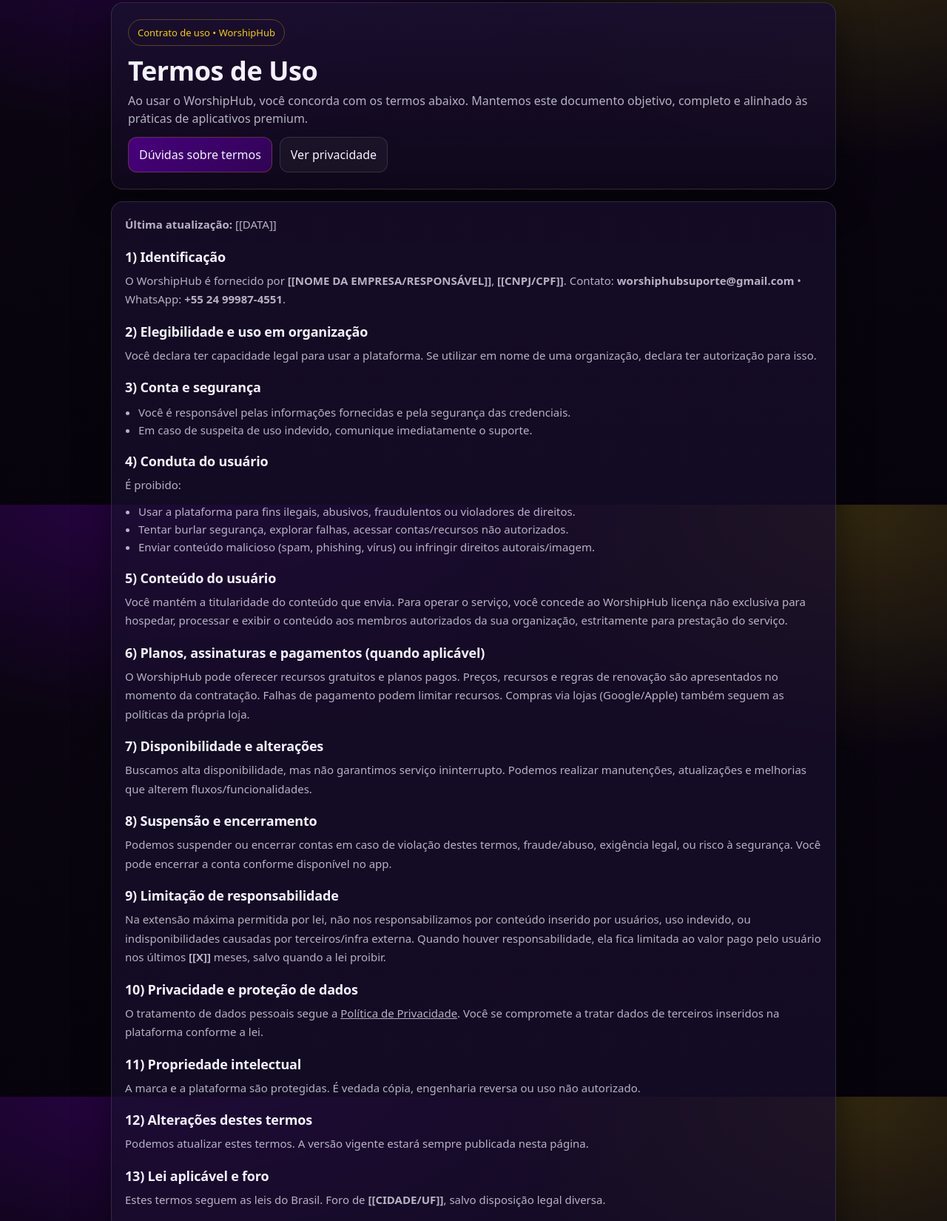
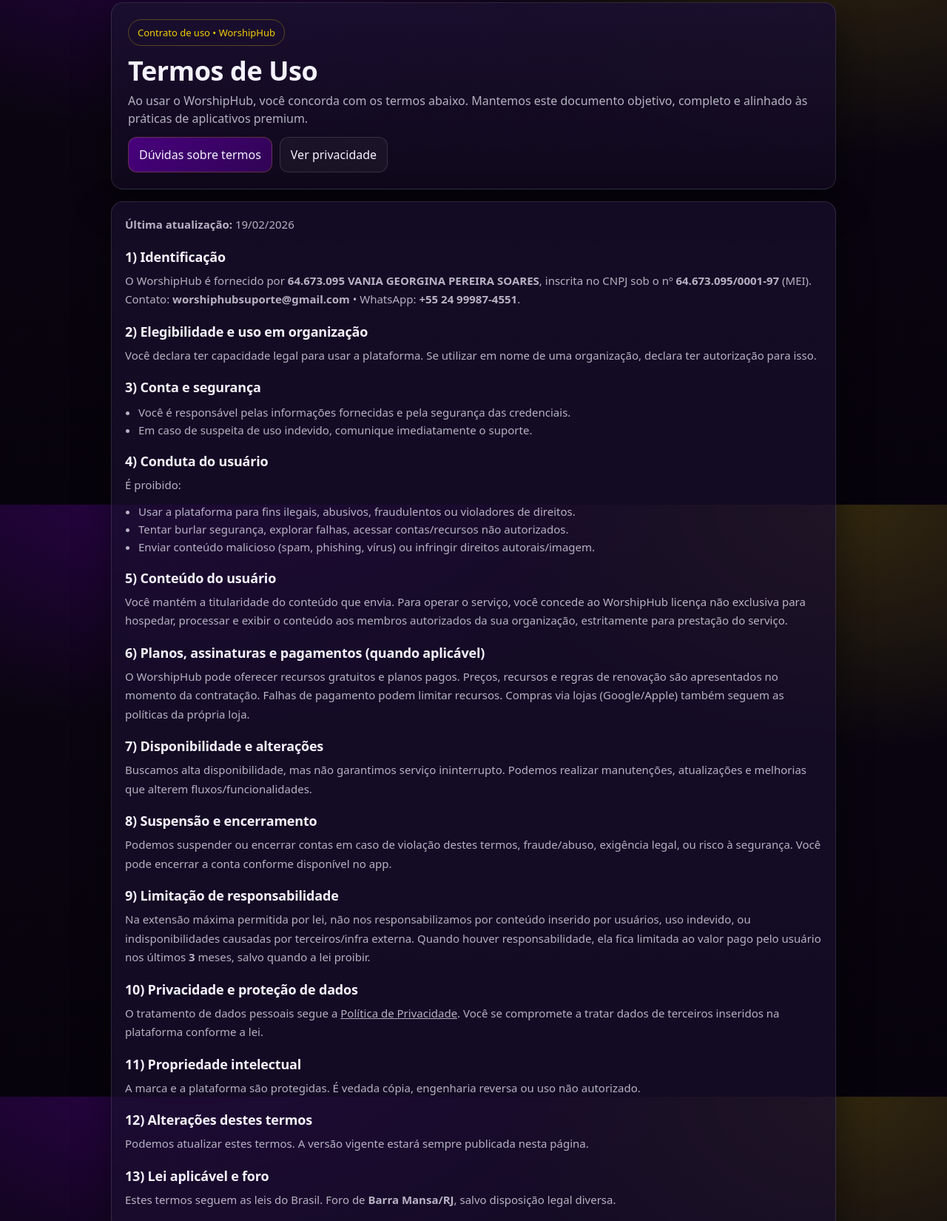
Before and after one commit to bombazevedo/worshiphub-support, a plain HTML site: page terms.html in a window 1280 px wide. Shown: the part 118-1768 px from the top of the page at 74% size. Drawn offline with Linux system fonts and the light colour scheme.

Commit message:
Update terms.html with specific details and dates

```diff
--- a/terms.html
+++ b/terms.html
@@ -42,11 +42,12 @@
     </section>
 
     <section class="card doc">
-      <p><strong>Última atualização:</strong> [[DATA]]</p>
+      <p><strong>Última atualização:</strong> 19/02/2026</p>
 
       <h2>1) Identificação</h2>
       <p>
-        O WorshipHub é fornecido por <strong>[[NOME DA EMPRESA/RESPONSÁVEL]]</strong>, <strong>[[CNPJ/CPF]]</strong>.
+        O WorshipHub é fornecido por <strong>64.673.095 VANIA GEORGINA PEREIRA SOARES</strong>,
+        inscrita no CNPJ sob o nº <strong>64.673.095/0001-97</strong> (MEI).
         Contato: <strong>worshiphubsuporte@gmail.com</strong> • WhatsApp: <strong>+55 24 99987-4551</strong>.
       </p>
 
@@ -100,7 +101,7 @@
       <p>
         Na extensão máxima permitida por lei, não nos responsabilizamos por conteúdo inserido por usuários,
         uso indevido, ou indisponibilidades causadas por terceiros/infra externa.
-        Quando houver responsabilidade, ela fica limitada ao valor pago pelo usuário nos últimos <strong>[[X]]</strong> meses,
+        Quando houver responsabilidade, ela fica limitada ao valor pago pelo usuário nos últimos <strong>3</strong> meses,
         salvo quando a lei proibir.
       </p>
 
@@ -122,7 +123,7 @@
 
       <h2>13) Lei aplicável e foro</h2>
       <p>
-        Estes termos seguem as leis do Brasil. Foro de <strong>[[CIDADE/UF]]</strong>, salvo disposição legal diversa.
+        Estes termos seguem as leis do Brasil. Foro de <strong>Barra Mansa/RJ</strong>, salvo disposição legal diversa.
       </p>
     </section>
 
```
